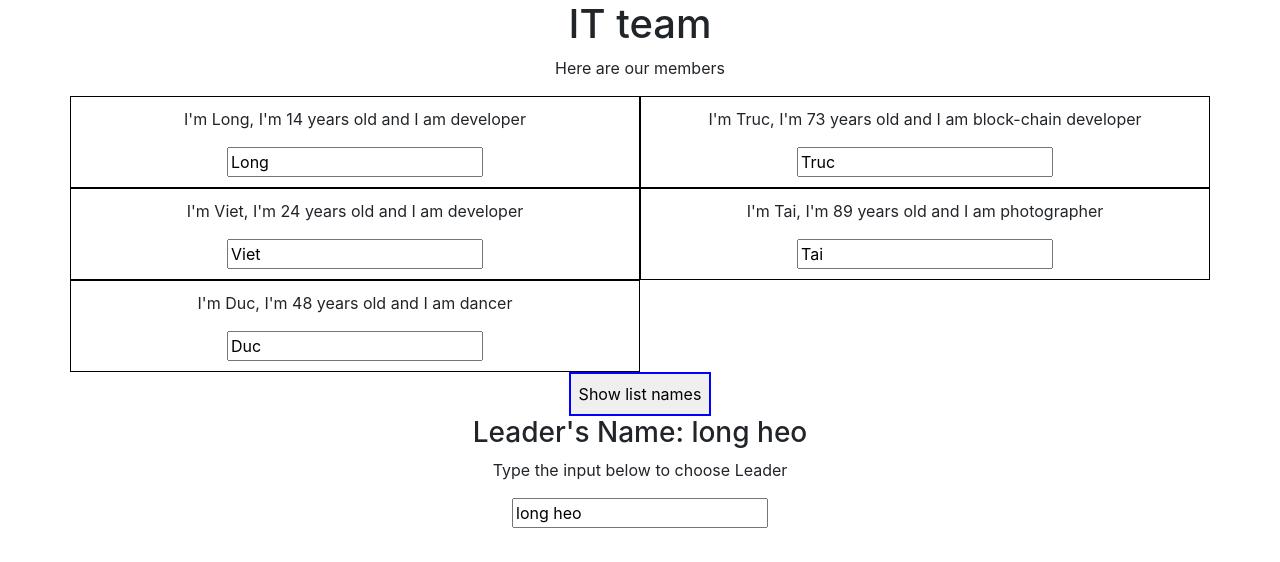
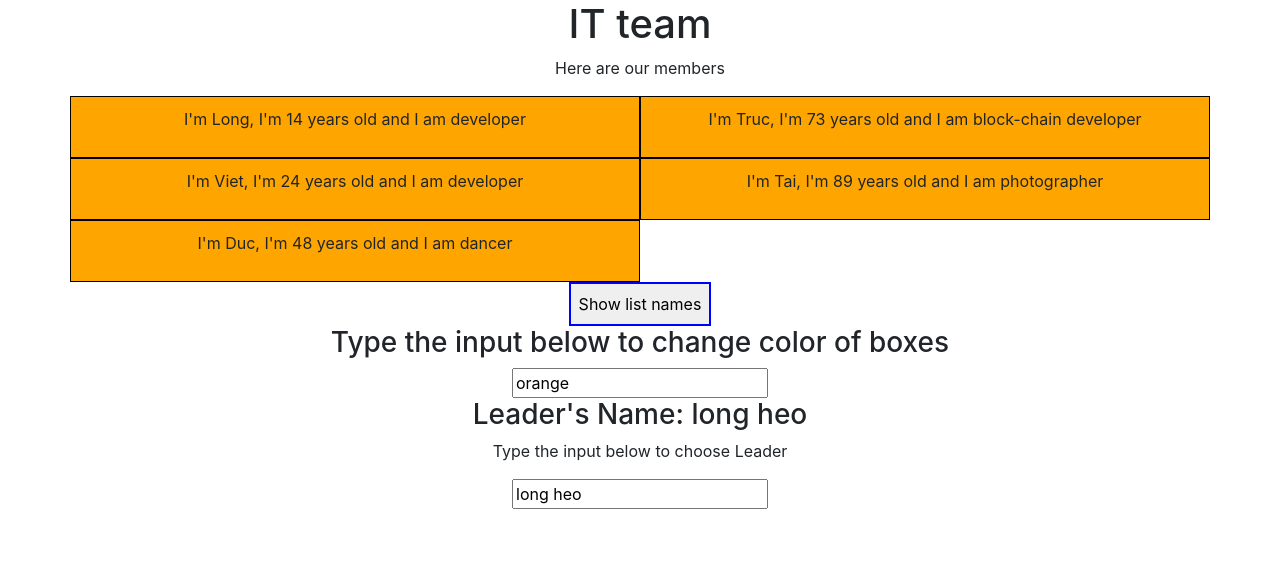
Before and after one commit to trlong357/React, a React (Create React App) app: page / in a window 1280 px wide. Both pictures are taken after a click on the button "Show list names". Shown: the top 562 px of the page. Built offline with nearby package versions, Linux system fonts and the light colour scheme.

Commit message:
lam linh tinh (them input de thay doi backgroundColor)

```diff
--- a/src/App.js
+++ b/src/App.js
@@ -15,6 +15,7 @@ class App extends Component {
     tempName: "long heo",
     leaderName: "",
     show: false,
+    color: "orange",
   };
   switchNameBack = () => {
     this.setState({
@@ -41,6 +42,11 @@ class App extends Component {
   changeName = (event) => {
     this.setState({
       tempName: event.target.value,
+    });
+  };
+  changeColor = (event) => {
+    this.setState({
+      color: event.target.value,
     });
   };
   deleteHandler = (personIndex) => {
@@ -80,6 +86,9 @@ class App extends Component {
       padding: "8px",
       cursor: "pointer",
     };
+    const styleBox = {
+      backgroundColor: this.state.color,
+    };
     let persons = null;
     if (this.state.show) {
       persons = (
@@ -95,7 +104,7 @@ class App extends Component {
               <Person
                 name={newPerson.name}
                 job={newPerson.job}
-                clicked={() => this.deleteHandler(index)}
+                styleBackground={styleBox}
               />
             );
           })}
@@ -137,6 +146,12 @@ class App extends Component {
           Revert name
         </button> */}
         {/* ------- */}
+        <h3>Type the input below to change color of boxes</h3>
+        <input
+          type="text"
+          onChange={this.changeColor}
+          value={this.state.color}
+        ></input>
         <h3>Leader's Name: {this.state.tempName}</h3>
         <p>Type the input below to choose Leader</p>
         <input
--- a/src/Person/Person.js
+++ b/src/Person/Person.js
@@ -14,23 +14,27 @@ class Person extends Component {
 
   render() {
     let showPerson = (
-      <div onClick={this.props.clicked}>
+      <div>
         <p>
           I'm {this.props.name}, I'm {Math.floor(Math.random() * 100)} years old
           and I am {this.props.job}
         </p>
         <p>{this.props.children}</p>
-        <input
+        {/* <input
           type="text"
           onChange={this.props.changed}
           value={this.props.name}
-        ></input>
+        ></input> */}
       </div>
     );
 
     return (
       // <div className="Person col-6" onClick={this.toggle}>
-      <div className="Person col-6">
+      <div
+        className="Person col-6"
+        style={this.props.styleBackground}
+        onClick={this.toggle}
+      >
         {this.state.show === true ? showPerson : null}
       </div>
     );
```
Also changed, not shown: 1 other file (tests, documents, lock files or other folders).
